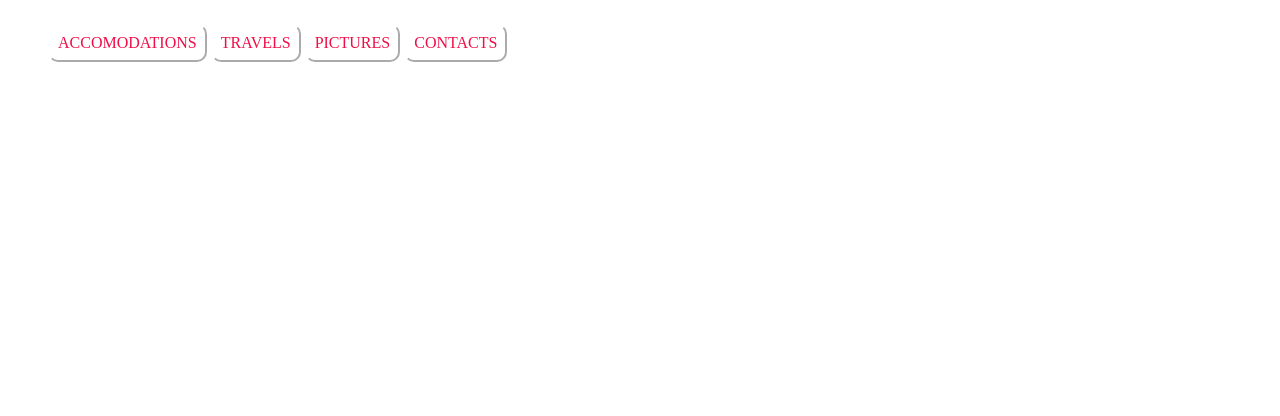
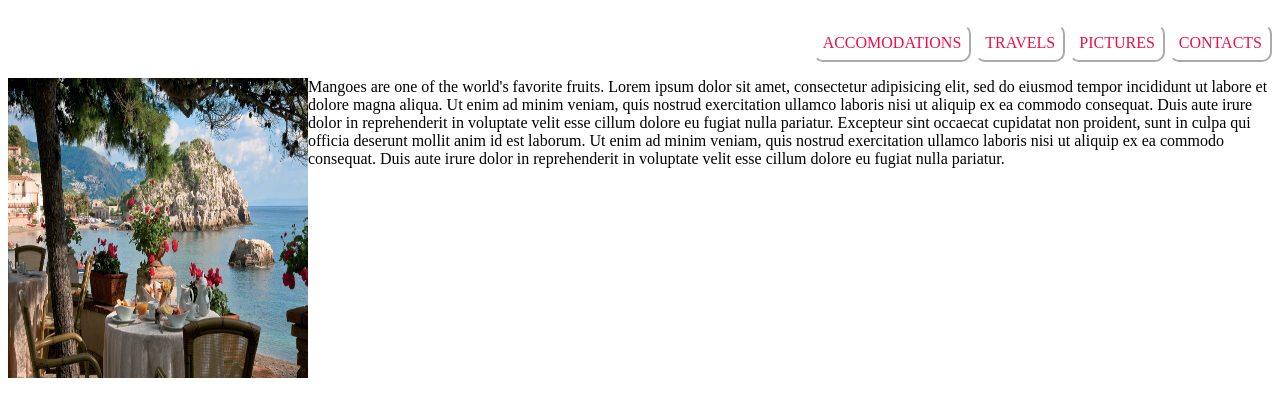
Before and after one commit to NyururuKelvin/resort, a plain HTML site: page resort.html in a window 1280 px wide. Drawn offline with Linux system fonts and the light colour scheme.

Commit message:
add a floated img

```diff
--- a/resort.css
+++ b/resort.css
@@ -52,3 +52,8 @@
    background: rgb(177, 250, 240);
    color: rgb(8, 0, 0);
    }
+   img{
+       height: 300px;
+       width: 300px;
+       float: left;
+   }
--- a/resort.html
+++ b/resort.html
@@ -17,6 +17,9 @@
             </ul>
         </nav>
     </div>
-
+    <div>
+        <img src="./images/cont.jpg" alt="An image of a ripe mango.">
+        <p>Mangoes are one of the world's favorite fruits. Lorem ipsum dolor sit amet, consectetur adipisicing elit, sed do eiusmod tempor incididunt ut labore et dolore magna aliqua. Ut enim ad minim veniam, quis nostrud exercitation ullamco laboris nisi ut aliquip ex ea commodo consequat. Duis aute irure dolor in reprehenderit in voluptate velit esse cillum dolore eu fugiat nulla pariatur. Excepteur sint occaecat cupidatat non proident, sunt in culpa qui officia deserunt mollit anim id est laborum. Ut enim ad minim veniam, quis nostrud exercitation ullamco laboris nisi ut aliquip ex ea commodo consequat. Duis aute irure dolor in reprehenderit in voluptate velit esse cillum dolore eu fugiat nulla pariatur.</p>
+    </div>
 </body>
 </html>
```
